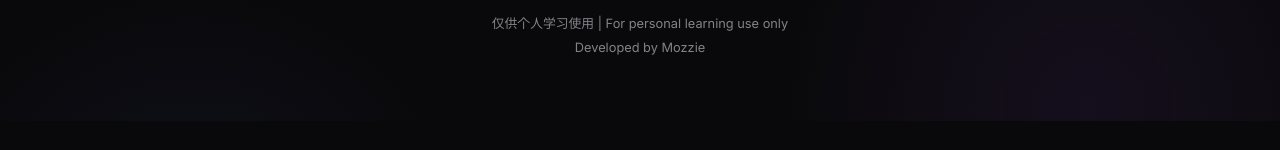
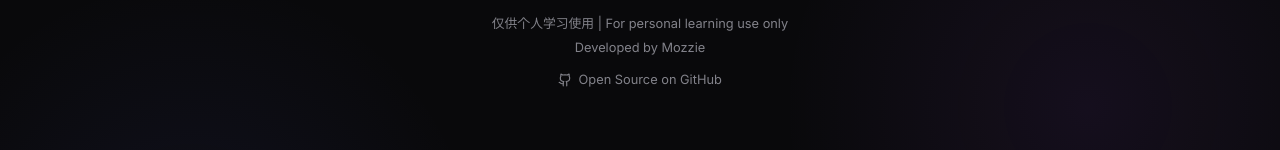
Before and after one commit to JinyiLu-0x/ToDoList, a React (Vite) app: page / in a window 1280 px wide. Shown: the part 7333-7483 px from the top of the page. Before the commit the page ends 7454 px from the top, so only its background shows below. Built offline with nearby package versions, Linux system fonts and the light colour scheme; no server answers.

Commit message:
feat: add github repository link to footer

```diff
--- a/src/App.jsx
+++ b/src/App.jsx
@@ -7,7 +7,7 @@ import CourseManager from './components/CourseManager';
 import WeeklyChecklistTable from './components/WeeklyChecklistTable';
 import MemoBoard from './components/MemoBoard';
 import CloudSyncPanel from './components/CloudSyncPanel';
-import { Sun, Moon } from 'lucide-react';
+import { Sun, Moon, Github } from 'lucide-react';
 
 function App() {
   const [theme, setTheme] = useState(() => {
@@ -132,6 +132,26 @@ function App() {
       }}>
         <p>仅供个人学习使用 | For personal learning use only</p>
         <p>Developed by Mozzie</p>
+        <a
+          href="https://github.com/JinyiLu-0x/ToDoList"
+          target="_blank"
+          rel="noopener noreferrer"
+          style={{
+            display: 'inline-flex',
+            alignItems: 'center',
+            justifyContent: 'center',
+            gap: '0.4rem',
+            color: 'inherit',
+            textDecoration: 'none',
+            marginTop: '0.5rem',
+            transition: 'opacity 0.2s'
+          }}
+          onMouseEnter={e => e.currentTarget.style.opacity = '1'}
+          onMouseLeave={e => e.currentTarget.style.opacity = '0.8'}
+        >
+          <Github size={14} />
+          <span>Open Source on GitHub</span>
+        </a>
       </footer>
     </div>
   );
```
